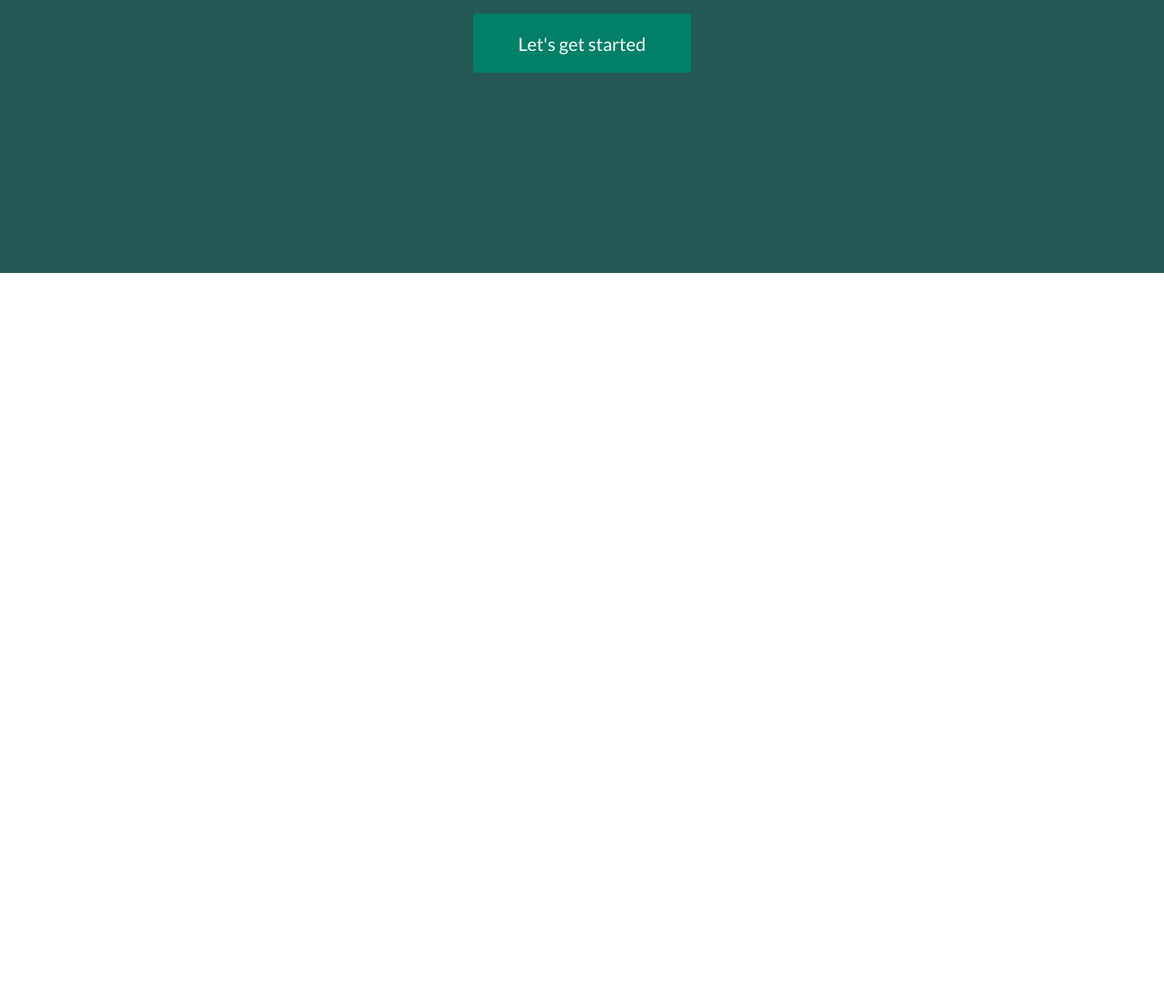
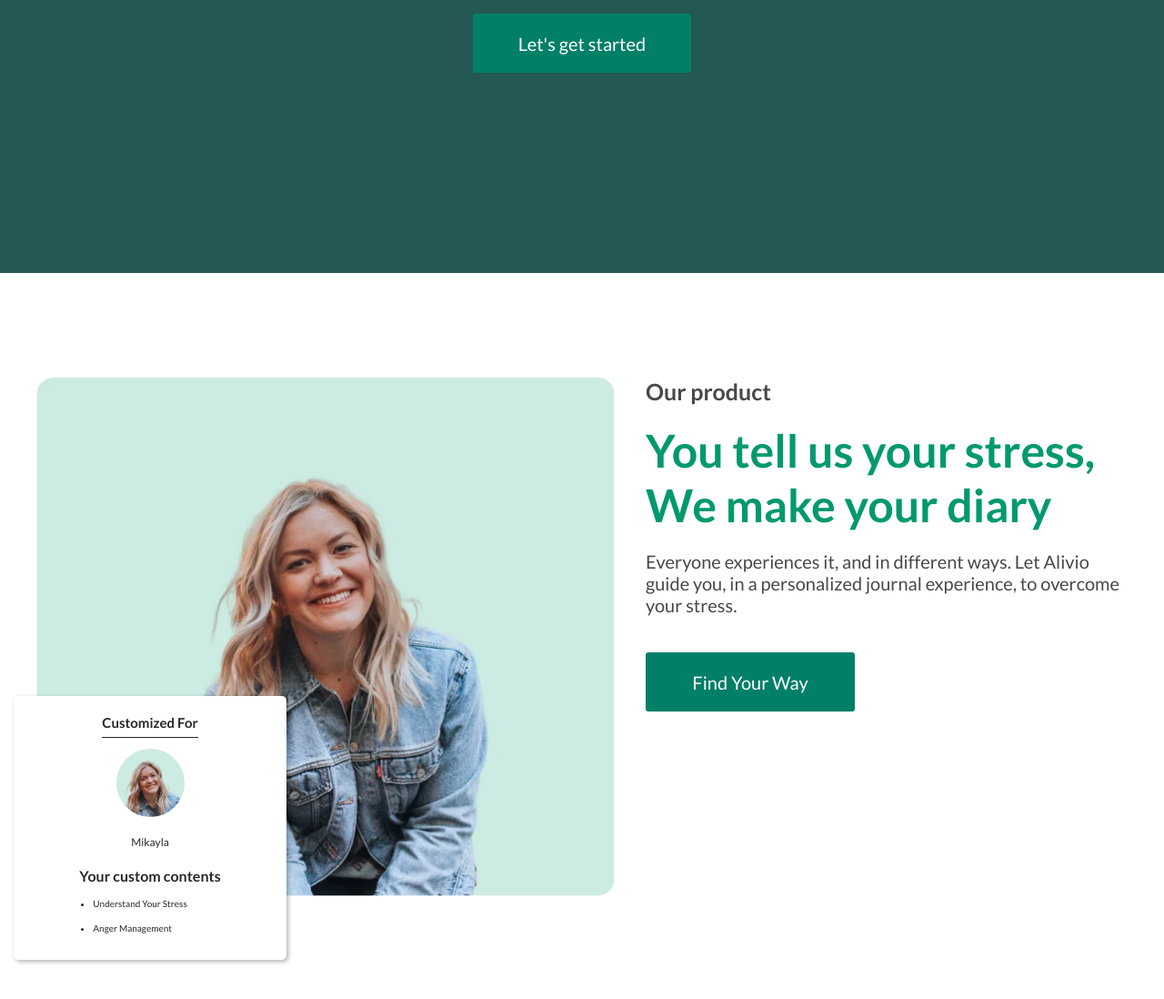
Before and after one commit to zapato777/alivio_test_2, a plain HTML site: page index.html in a window 1280 px wide. Shown: the part 3454-4552 px from the top of the page at 91% size. Before the commit the page ends 3754 px from the top, so only its background shows below. Drawn offline with Linux system fonts and the light colour scheme.

Commit message:
product person card

```diff
--- a/index.html
+++ b/index.html
@@ -19,16 +19,16 @@
                 <nav class="header__nav" aria-label="navigation">
                     <ul class="header__nav-list" aria-label="navigation list">
                         <li class="header__nav-item">
-                            <a href="#" class="header__nav-link">Why Alivio</a>
+                            <a href="#about-id" class="header__nav-link">Why Alivio</a>
                         </li>
                         <li class="header__nav-item">
-                            <a href="#" class="header__nav-link">Solutions</a>
+                            <a href="#success-id" class="header__nav-link">Solutions</a>
                         </li>
                         <li class="header__nav-item">
-                            <a href="#" class="header__nav-link">Community</a>
+                            <a href="#product-id" class="header__nav-link">Community</a>
                         </li>
                         <li class="header__nav-item">
-                            <a href="#" class="header__nav-link">Pricing</a>
+                            <a href="#pricing-id" class="header__nav-link">Pricing</a>
                         </li>
                     </ul>
                 </nav>
@@ -77,6 +77,7 @@
                 </div>
             </div>
         </section>
+
         <section class="about" aria-label="about section" id="about-id">
             <div class="container">
                 <div class="about__content">
@@ -134,7 +135,38 @@
                 </div>
             </div>
         </section>
+        <section class="product" aria-label="product section" id="product-id">
+            <div class="container">
+                <div class="product__wrapper">
+                    <div class="product__preview">
+                        <img src="assets/img/photo_card.webp" alt="product preview" class="product__preview-img">
+                    </div>
 
+                    <div class="product__content">
+                        <h4 class="product__info">Our product</h4>
+                        <h5 class="product__title">You tell us your stress, We make your diary</h5>
+                        <p class="product__desc">Everyone experiences it, and in different ways. Let Alivio guide you, in a
+                            personalized journal experience, to overcome your stress.</p>
+                        <button class="btn">Find Your Way</button>
+                    </div>
+
+                    <figure class="person-card" aria-label="person card">
+                        <h4 class="person-card__title">Customized For</h4>
+                        <div class="person-card__preview">
+                            <img src="assets/img/photo_card.webp" alt="preview image" class="person-card__preview-img">
+                        </div>
+                        <h5 class="person-card__name">Mikayla</h5>
+                        <blockquote class="person-card__desc" aria-label="description">
+                            <h6 class="person-card__subtitle">Your custom contents</h6>
+                            <ul class="person-card__list">
+                                <li class="person-card__list-item">Understand Your Stress</li>
+                                <li class="person-card__list-item">Anger Management</li>
+                            </ul>
+                        </blockquote>
+                    </figure>
+                </div>
+            </div>
+        </section>
     </main>
     <footer>
 
--- a/styles/mob-menu.css
+++ b/styles/mob-menu.css
@@ -8,9 +8,13 @@
 .mobile-nav__burger {
     position: fixed;
     width: 33px;
-    height: 18px;
+    height: 20px;
+    background-color: var(--co-white);
+    border-top: 2px solid var(--co-white);
+    border-bottom: 2px solid var(--co-white);
     flex-shrink: 0;
     cursor: pointer;
+    z-index: 1111;
 }
 
 .mobile-nav__toggler {
@@ -19,7 +23,7 @@
 
 .mobile-nav__menu {
     position: fixed;
-    background-color: var(--co-white);
+    background-color: transparent;
     color: var(--co-green);
     translate: -120% 0;
     transition: translate .33s;
@@ -35,15 +39,16 @@
 .mobile-nav__link {
     display: block;
     font-size: 15px;
+    background-color: var(--co-white);
     padding: 10px 30px 10px 10px;
     margin: 2px 0;
     border: 1px solid var(--co-black);
 
 }
 
-.mobile-nav__link:hover {
+/* .mobile-nav__link:hover {
     color: var(--co-green);
-}
+} */
 
 @media (max-width: 768px) {
     .mobile-nav {
--- a/styles/person-card.css
+++ b/styles/person-card.css
@@ -0,0 +1,70 @@
+.person-card {
+    position: absolute;
+    top: 350px;
+    left: 5px;
+    width: 300px;
+    height: 290px;
+    padding: 20px 0;
+    background-color: var(--co-white);
+    border-radius: 5px;
+    color: var(--co-black);
+    box-shadow: 2px 2px 5px 0 rgba(0, 0, 0, .3);
+    overflow: hidden;
+    display: flex;
+    flex-direction: column;
+    justify-content: start;
+    align-items: center;
+    gap: 20px;
+}
+
+.person-card__title {
+    font-size: 15px;
+    font-weight: 600;
+    position: relative;
+}
+
+.person-card__title::after {
+    content: "";
+    position: absolute;
+    top: 25px;
+    left: 0;
+    right: 0;
+    height: 1px;
+    background-color: var(--co-black);
+}
+
+.person-card__preview {
+    border-radius: 50%;
+    width: 75px;
+    height: 75px;
+    overflow: hidden;
+    flex-shrink: 0;
+}
+
+.person-card__preview-img {
+    width: 120px;
+    height: 120px;
+    object-fit: cover;
+    object-position: -30px -10px;
+}
+
+.person-card__name {
+    font-size: 12px;
+    font-weight: 400;
+}
+
+.person-card__subtitle {
+    font-size: 16px;
+    font-weight: 700;
+}
+
+.person-card__list {
+    list-style: disc;
+    margin: 15px 0 0 15px;
+}
+
+.person-card__list-item {
+    font-size: 10px;
+    font-weight: 400;
+    margin: 15px 0 0 0;
+}
--- a/styles/product.css
+++ b/styles/product.css
@@ -0,0 +1,96 @@
+.product {
+    padding: 115px 0 240px 0;
+}
+
+.product__wrapper {
+    width: 100%;
+    position: relative;
+    display: flex;
+    justify-content: space-between;
+    align-items: start;
+    gap: 15px;
+    padding: 0 30px;
+}
+
+.product__preview {
+    height: 570px;
+    border-radius: 18px;
+    overflow: hidden;
+}
+
+.product__preview-img {
+    width: 100%;
+    height: 100%;
+    object-fit: cover;
+}
+
+.product__content {
+    max-width: 530px;
+    display: flex;
+    flex-direction: column;
+    justify-content: start;
+    align-items: start;
+    row-gap: 20px;
+}
+
+.product__info {
+    color: var(--co-light-black);
+    font-size: 25px;
+    font-weight: 600;
+}
+
+.product__title {
+    color: var(--co-light-green);
+    font-size: 50px;
+    font-weight: 700;
+}
+
+.product__desc {
+    color: var(--co-light-black);
+    font-size: 20px;
+    font-weight: 400;
+}
+
+.product__content .btn {
+    width: 230px;
+    height: 65px;
+    margin: 20px 0 0 0;
+}
+
+@media (max-width: 992px) {
+    .product__content {
+        max-width: 390px;
+    }
+
+    .product__title {
+        font-size: 32px;
+    }
+}
+
+@media (max-width: 768px) {
+    .product {
+        padding: 115px 0;
+    }
+
+    .product__wrapper {
+        flex-wrap: wrap;
+        justify-content: center;
+        gap: 50px;
+    }
+
+    .product__preview {
+        height: 470px;
+    }
+
+    .product__title {
+        font-size: 28px;
+    }
+
+    .product__desc {
+        font-size: 16px;
+    }
+
+    .product__wrapper .person-card {
+        display: none;
+    }
+}
```
